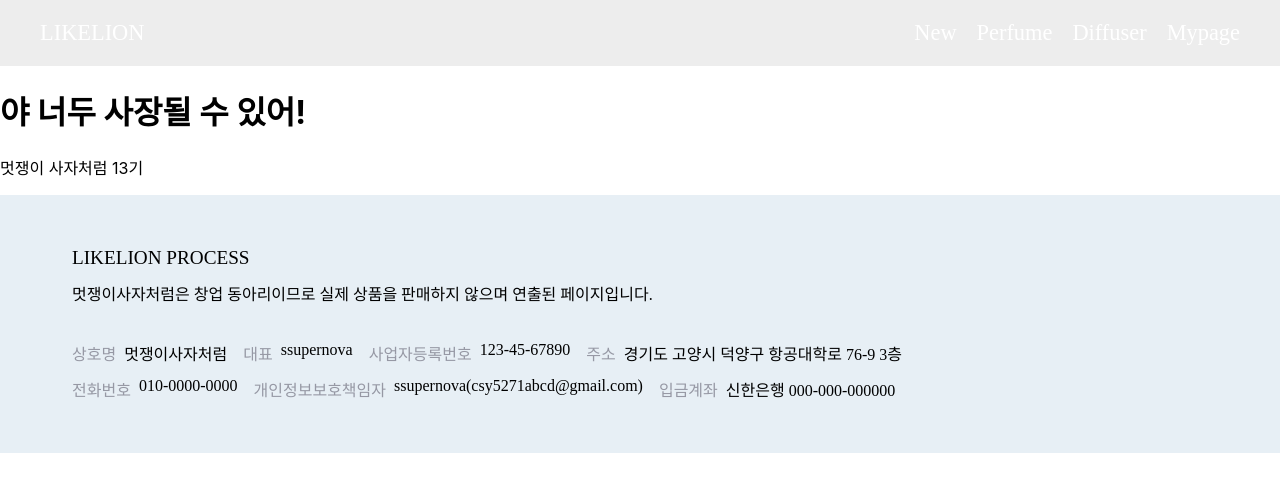
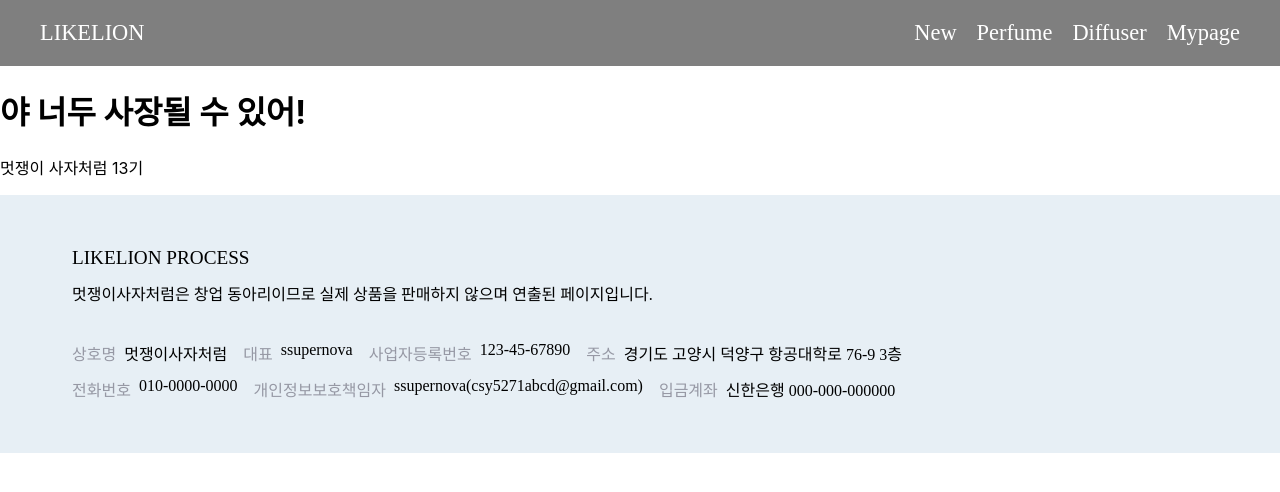
Before and after one commit to Likelion-13th/ssupernova-Fronted, a React (Create React App) app: page / in a window 1280 px wide. Shown: the top 492 px of the page. Built offline with nearby package versions, Linux system fonts and the light colour scheme; a web font is replaced by a local one.

Commit message:
Header Redisign (2025/04/01)

```diff
--- a/src/styles/Header.css
+++ b/src/styles/Header.css
@@ -7,7 +7,8 @@
     display: flex;
     padding: 20px 30px;
     color: #ffffff;
-    background-color: rgba(196, 196, 196, 0.3);
+    background-color:rgba(0, 0, 0, 0.5); /* 검정색, 50% 투명도 */
+    ;
     justify-content:space-between;
     font-size: 1.4rem;
     font-family: 'KaiseiDecol-Regular';
@@ -29,7 +30,7 @@
 }
 
 .mypage-bg{
-    background-color: #e7eff5;
+    background-color: rgba(75, 147, 235, 0.5);
 }
 
 a {
```
